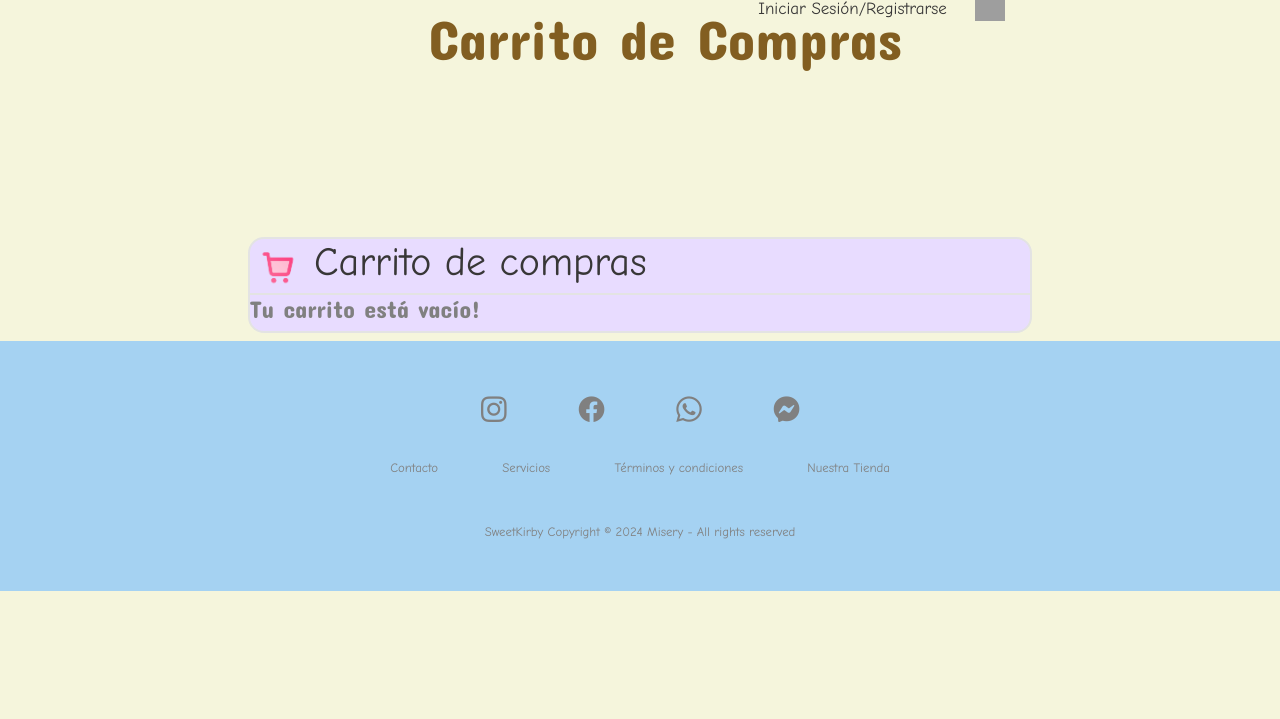
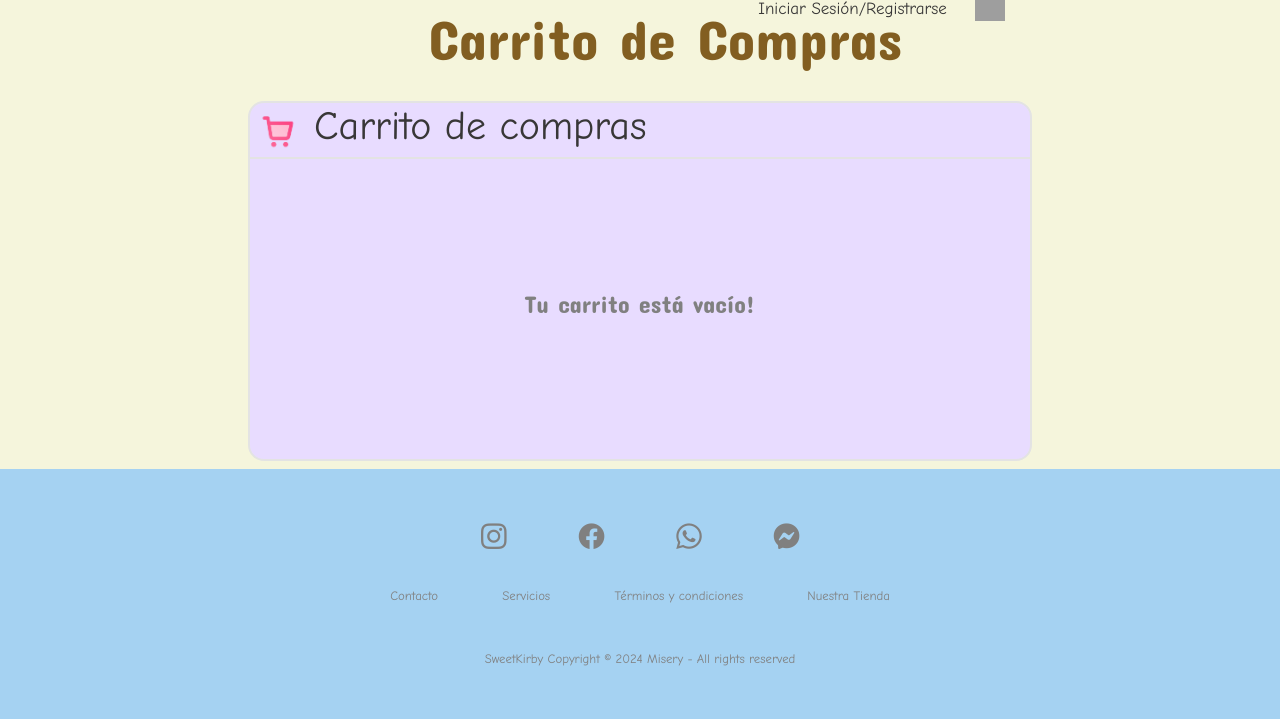
Before and after one commit to Dav-Walker/SweetKirby, a Django app: page /carrito/ in a window 1280 px wide. Shown: the part 96-815 px from the top of the page. Before the commit the page ends 687 px from the top, so only its background shows below. Run offline with Django 5.2, Linux system fonts and the light colour scheme; some web fonts are replaced; grey boxes are pictures that could not be loaded.

Commit message:
arreglo carrito

```diff
--- a/core/static/core/estilo.css
+++ b/core/static/core/estilo.css
@@ -738,14 +738,15 @@ h5>#filtro {
 
 /* ----------------------------------------------------------------------------------CARRITO-------------------------------------------------------------------------- */
 .menu-carrito {
-    margin-top: 20vh;
+    margin-top: 3vh;
     display: flex;
     flex-wrap: wrap;
     border: 0.3vh solid hsl(0, 0%, 89%);
-    height: auto;
+    height: 45vh;
     width: 98vh;
     background-color: #e8dcff;
     border-radius: 2vh;
+    justify-content: center;
 }
 
 #titulo-carro {
```
Also changed, not shown: db.sqlite3.
